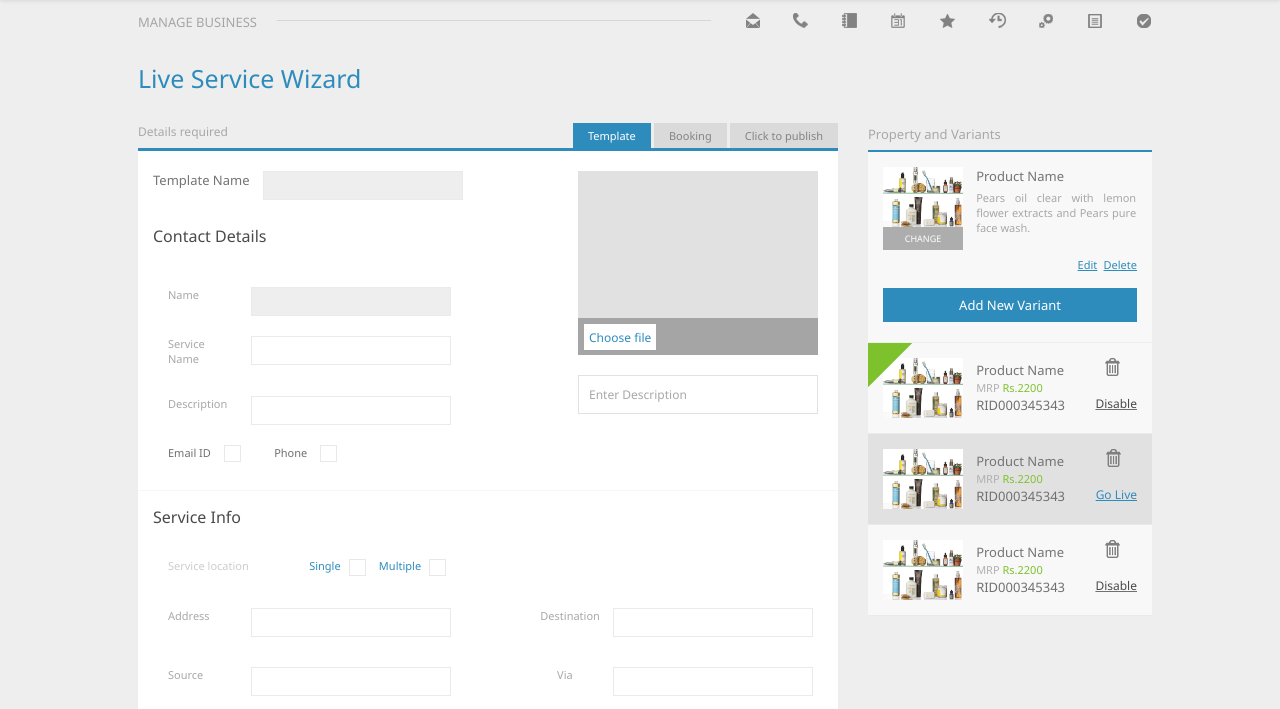
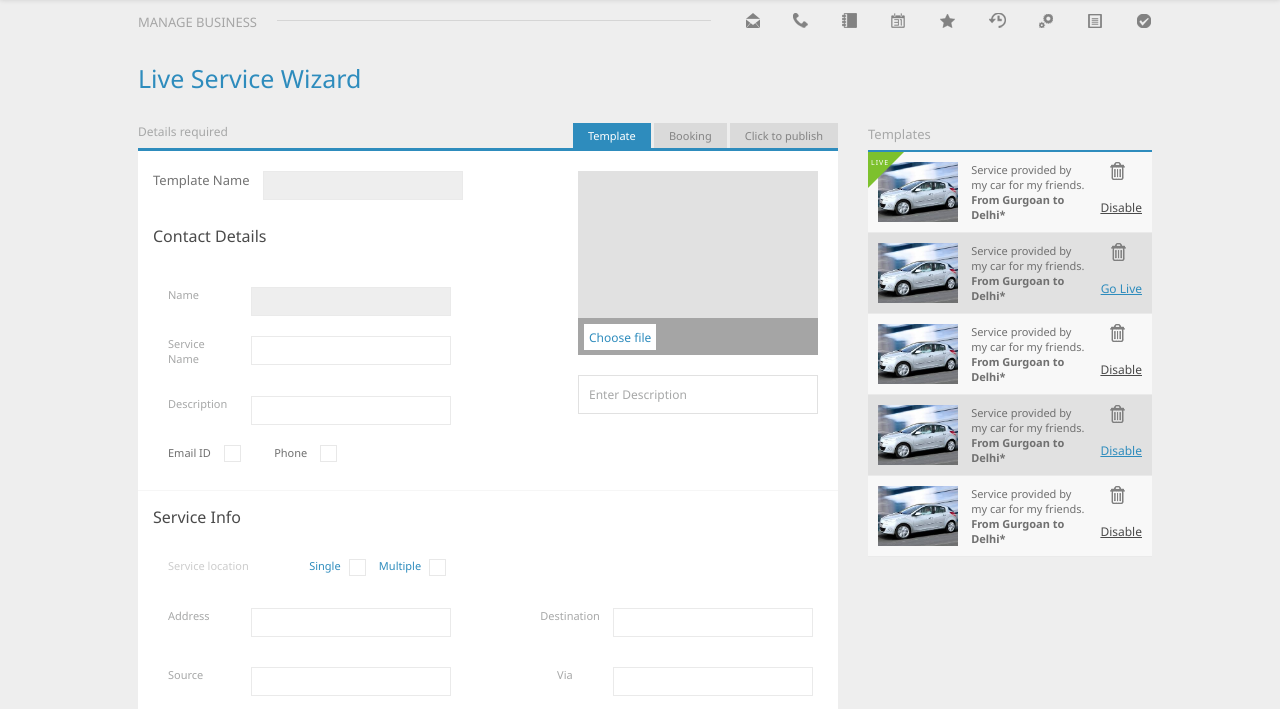
Before and after one commit to aranoah/him-mobile, a plain HTML site: page html/liveservice.html in a window 1280 px wide. Shown: the part 91-800 px from the top of the page. Drawn offline with nearby package versions, Linux system fonts and the light colour scheme.

Commit message:
Live service page done:wq

```diff
--- a/html/css/product.css
+++ b/html/css/product.css
@@ -572,7 +572,11 @@
     height:60px;
     background:#eee url(../img/bp.jpg) no-repeat  center center;
     background-size:cover;
+}
 
+.varImg.temp {
+    background:#eee url(../img/images.jpg) no-repeat  center center;
+    background-size:cover;
 }
 
 .change  {
@@ -629,8 +633,13 @@
     border-top:1px solid #eee;
 }
 
+.variantlist.temp {
+    border:0;
+    margin:0;
+}
+
 .variantlistcontent {
-    padding:15px;
+    padding:10px;
     color:#707070;
     border-bottom:1px solid #eaeaea;
 }
@@ -639,25 +648,23 @@
     background:#e1e1e1;
 }
 
-.variantlistcontent.live .golive {
-    text-decoration:underline;
-}
+
 
 .variantlistcontent.live:before {
     position:absolute;
     content:"";
     top:0;
     left:0;
-    border-top:22px solid #7dc12d;
-    border-right:22px solid transparent;
-    border-bottom:22px solid transparent;
-    border-left:22px solid #7dc12d;
+    border-top:18px solid #7dc12d;
+    border-right:18px solid transparent;
+    border-bottom:18px solid transparent;
+    border-left:18px solid #7dc12d;
 }
 
 .variantlistcontent.live:after {
     position:absolute;
     content:attr(data-name);
-    font-size: 9px;
+    font-size: 7px;
     letter-spacing:1px;
     color: #fff;
     top: 6px;
@@ -666,11 +673,18 @@
 
 .variantlistcontent.active .golive > a {
     color:#2e8cbd;
+}
+
+.golive > a {
     text-decoration:underline;
 }
 
 .varlistName {
     padding-left:10px;
+}
+
+.varlistName.temp {
+    width:116px;
 }
 
 .delete {
--- a/html/liveservice.html
+++ b/html/liveservice.html
@@ -284,18 +284,19 @@
 						</div>
 						<div class="prodRight">
                             <div class="prodContent">
-                                <div class="vartitle">Property and Variants</div>
+                                <div class="vartitle">Templates</div>
                                 <div class="variantContainer">
-                                    <div class="varDetails inlineparent">
+                                    <!--<div class="varDetails inlineparent">
                                         <div class="Imgupload">
                                             <div class="varImg"></div><div class="change button">CHANGE</div>
                                         </div>
                                         <div class="varName">
                                             <div class="varTitle">
-                                                <h4>Product Name</h4>
+                                                <h4>Carpooling Service</h4>
                                             </div>
                                             <div class="varDes">
-                                                <p>Pears oil clear with lemon flower extracts and Pears pure face wash.</p>
+                                                <p>Service provided by my car for my friends.</p>
+                                                <p><b>From Gurgoan to Delhi*</b></p>
                                             </div>
                                         </div>
                                     </div>
@@ -314,15 +315,13 @@
                                         <div class="variantbutton button">
                                             <h4>Add New Variant</h4>
                                         </div>
-                                    </div>
-                                    <div class="variantlist">
+                                    </div>-->
+                                    <div class="variantlist temp">
                                         <div class="variantlistcontent inlineparent live" data-name="LIVE">
-                                            <div class="varImg"></div>
-                                            <div class="varlistName">
-                                                <h4 style="color:#747474">Product Name</h4>
-                                                <span style="font-size:11px;color:#b0b0b0">MRP
-                                                    <span style="font-size:11px;color:#7dc12d"> Rs.2200</span></span>
-                                                <h4>RID000345343</h4>
+                                            <div class="varImg temp"></div>
+                                            <div class="varlistName temp">
+                                                <p>Service provided by my car for my friends.</p>
+                                                <p><b>From Gurgoan to Delhi*</b></p>
                                             </div>
                                             <div style="float:right">
                                                  <div class="delete">
@@ -334,12 +333,10 @@
                                             </div>
                                         </div>
                                         <div class="variantlistcontent inlineparent active">
-                                            <div class="varImg"></div>
-                                            <div class="varlistName">
-                                                <h4 style="color:#747474">Product Name</h4>
-                                                <span style="font-size:11px;color:#b0b0b0">MRP
-                                                    <span style="font-size:11px;color:#7dc12d"> Rs.2200</span></span>
-                                                <h4>RID000345343</h4>
+                                            <div class="varImg temp"></div>
+                                            <div class="varlistName temp">
+                                                <p>Service provided by my car for my friends.</p>
+                                                <p><b>From Gurgoan to Delhi*</b></p>
                                             </div>
                                             <div style="float:right">
                                                  <div class="delete">
@@ -350,13 +347,41 @@
                                                 </div>
                                             </div>
                                         </div>
-                                        <div class="variantlistcontent inlineparent live">
-                                            <div class="varImg"></div>
-                                            <div class="varlistName">
-                                                <h4 style="color:#747474">Product Name</h4>
-                                                <span style="font-size:11px;color:#b0b0b0">MRP
-                                                    <span style="font-size:11px;color:#7dc12d"> Rs.2200</span></span>
-                                                <h4>RID000345343</h4>
+                                        <div class="variantlistcontent inlineparent">
+                                            <div class="varImg temp"></div>
+                                            <div class="varlistName temp">
+                                                <p>Service provided by my car for my friends.</p>
+                                                <p><b>From Gurgoan to Delhi*</b></p>
+                                            </div>
+                                            <div style="float:right">
+                                                 <div class="delete">
+                                                    <img src="img/delete.png"/>
+                                                </div>
+                                                <div class="golive" style="margin-top:15px;">
+                                                    <a href="#">Disable</a>
+                                                </div>
+                                            </div>
+                                        </div>
+                                        <div class="variantlistcontent inlineparent active">
+                                            <div class="varImg temp"></div>
+                                            <div class="varlistName temp">
+                                                <p>Service provided by my car for my friends.</p>
+                                                <p><b>From Gurgoan to Delhi*</b></p>
+                                            </div>
+                                            <div style="float:right">
+                                                 <div class="delete">
+                                                    <img src="img/delete.png"/>
+                                                </div>
+                                                <div class="golive" style="margin-top:15px;">
+                                                    <a href="#">Disable</a>
+                                                </div>
+                                            </div>
+                                        </div>
+                                        <div class="variantlistcontent inlineparent">
+                                            <div class="varImg temp"></div>
+                                            <div class="varlistName temp">
+                                                <p>Service provided by my car for my friends.</p>
+                                                <p><b>From Gurgoan to Delhi*</b></p>
                                             </div>
                                             <div style="float:right">
                                                  <div class="delete">
```
Also changed, not shown: html/product_similar.html (+7 -2 lines), html/img/images.jpg (added).
